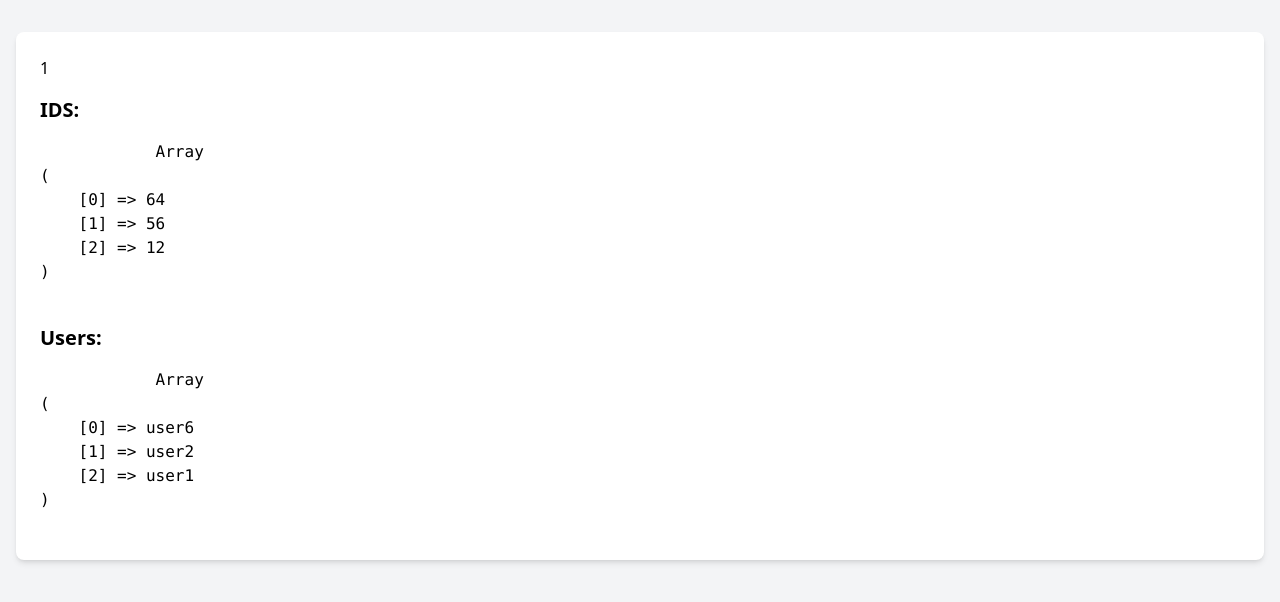
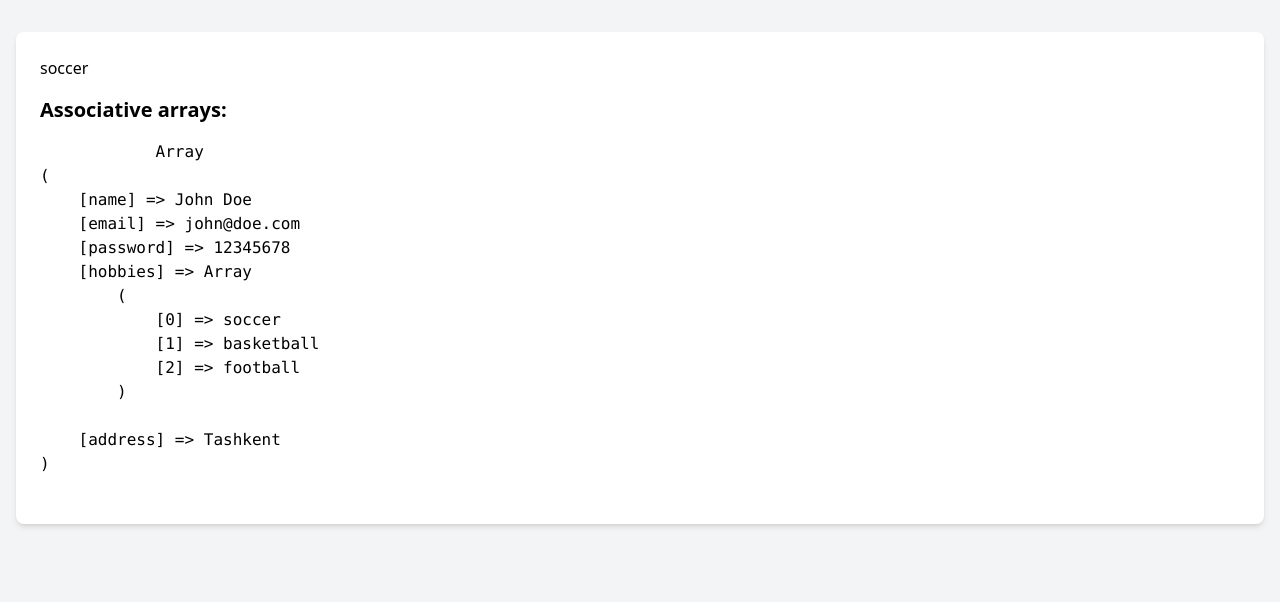
Before and after one commit to otabekkhabibullayev/php-sandbox, a PHP site: page / in a window 1280 px wide. Shown: the part 68-670 px from the top of the page. Run offline with PHP 8.4, Linux system fonts and the light colour scheme; some libraries are stand-ins or nearby versions.

Commit message:
Associative arrays

```diff
--- a/index.php
+++ b/index.php
@@ -1,56 +1,15 @@
 <?php
-    $output = null;
-    $ids = [12, 56, 34, 56];
-    $users = ['user2', 'user3', 'user1'];
-
-    $output = count($ids);
-
-    // sort
-    sort($ids);
-    sort($users);
-
-    // rsort
-    rsort($ids);
-    rsort($users);
-
-    // array_push
-    array_push($ids, 199);
-    array_push($users, 'user4');
-
-    // array_pop
-    array_pop($ids);
-    array_pop($users);
-
-    // array_shift
-    array_shift($ids);
-    array_shift($users);
-
-    // array_unshift
-    array_unshift($ids, 81);
-    array_unshift($users, 'user6');
-
-    // array_slice
-    $ids2 = array_slice($ids, 1, 3);
-    //    var_dump($ids2);
-
-    // array_splice
-    array_splice($ids, 2, 1);
-    array_splice($ids, 0, 1, 64);
-
-    // array_sum
-    $output = array_sum($ids);
-
-    // array_search
-    $output = array_search('user1', $users);
-
-    // in_array
-    $output = in_array('user2', $users)
-
-    // explode
-
-
-
-    // implode
+$output = null;
+$user = [
+    'name' => 'John Doe',
+    'email' => 'john@doe.com',
+    'password' => 12345678,
+    'hobbies' => ['soccer', 'basketball', 'football']
+];
+$output = $user['name'];
+$output = $user['email'];
+$output = $user['hobbies'][0];
+$user['address'] = 'Tashkent'
 ?>
 
 <!doctype html>
@@ -71,18 +30,12 @@
 </header>
 <div class="container mx-auto p-4 mt-4">
     <div class="bg-white rounded-lg shadow-md p-6">
-         <!-- output -->
-        <?=$output ?>
-        <h2 class="text-xl font-semibold py-4">IDS:</h2>
+        <!-- output -->
+        <?= $output ?>
+        <h2 class="text-xl font-semibold py-4">Associative arrays:</h2>
         <pre>
             <?php
-                print_r($ids);
-            ?>
-        </pre>
-        <h2 class="text-xl font-semibold py-4">Users:</h2>
-        <pre>
-            <?php
-                print_r($users);
+            print_r($user);
             ?>
         </pre>
     </div>
```
